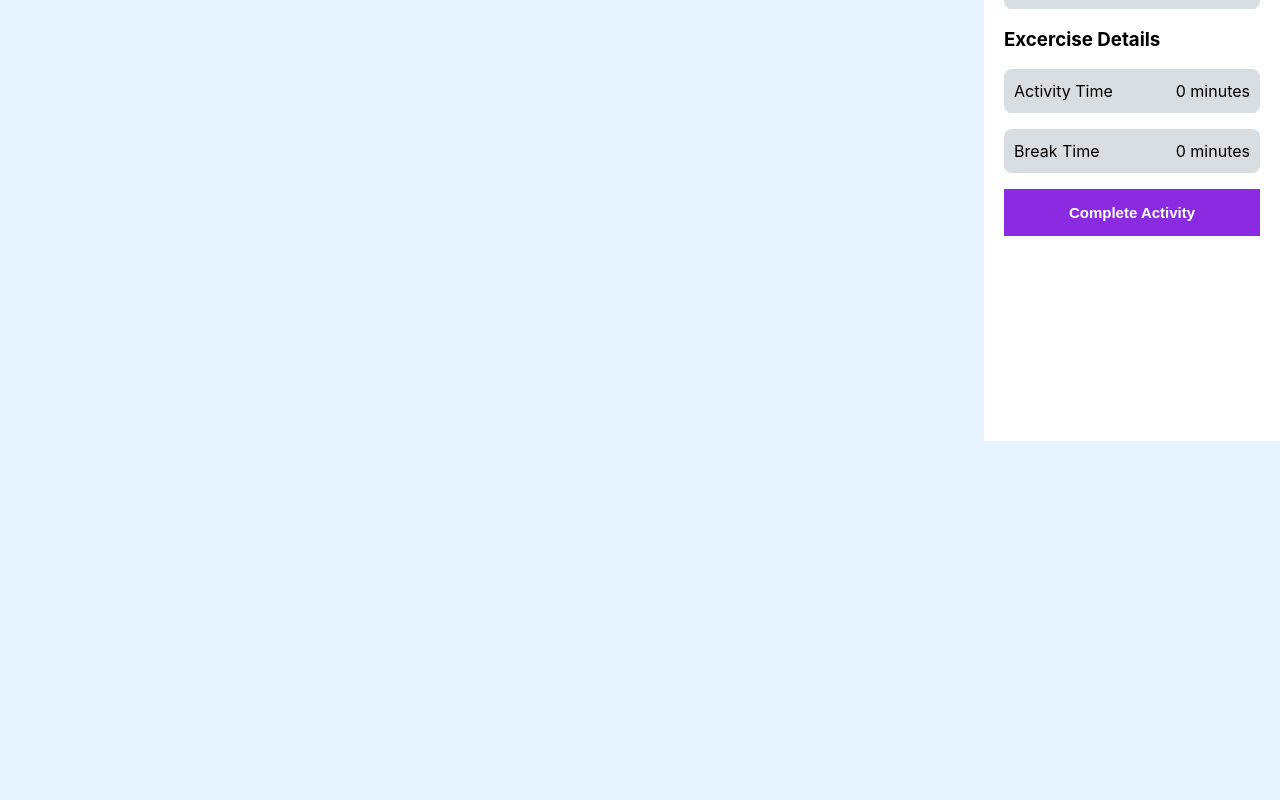
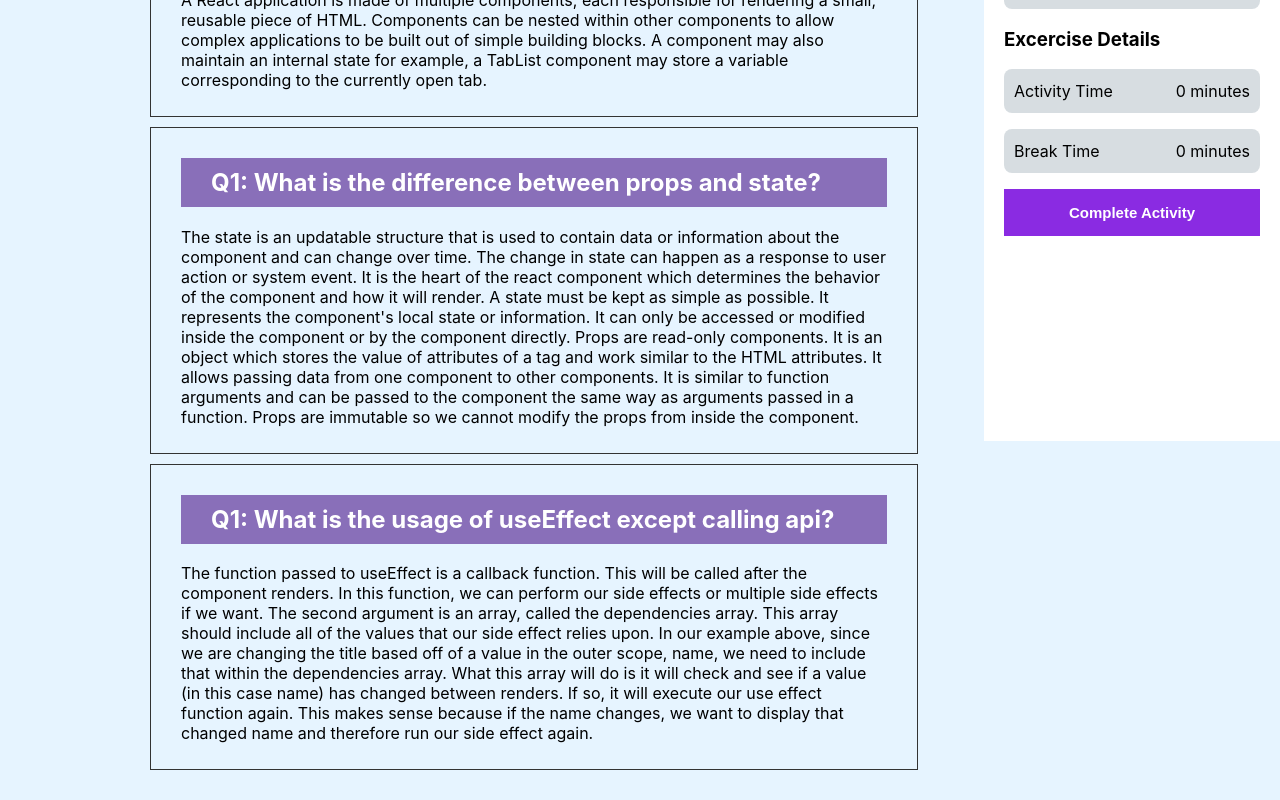
Before and after one commit to designer-mehedi/ultra-active-club-assignment, a React (Create React App) app: page / in a window 1280 px wide. Shown: the part 359-1159 px from the top of the page. Before the commit the page ends 800 px from the top, so only its background shows below. Built offline with nearby package versions, Linux system fonts and the light colour scheme; no server answers; the HTML template or start-up script is replaced by a standard one.

Commit message:
questions component updated

```diff
--- a/src/App.js
+++ b/src/App.js
@@ -1,12 +1,14 @@
 import './App.css';
 import Activities from './components/Activities/Activities';
 import Header from './components/Header/Header';
+import Questions from './components/Questions/Questions';
 
 function App() {
   return (
     <div className="App">
       <Header></Header>
       <Activities></Activities>
+      <Questions></Questions>
     </div>
   );
 }
--- a/src/components/Questions/Questions.css
+++ b/src/components/Questions/Questions.css
@@ -0,0 +1,23 @@
+.questions {
+    padding: 20px 150px;
+    width: 60%;
+}
+
+.question-set {
+    border: 1px solid #333;
+    margin-bottom: 10px;
+    padding: 10px 30px;
+}
+
+.question-set h2 {
+    background: rgb(137, 111, 185);
+    padding: 10px 30px;
+    color: #fff;
+}
+
+@media screen and (max-width: 576px) {
+    .questions {
+        width: 100%;
+        padding: 10px;
+    }
+}
--- a/src/components/Questions/Questions.js
+++ b/src/components/Questions/Questions.js
@@ -0,0 +1,31 @@
+import React from 'react';
+import './Questions.css';
+
+const Questions = () => {
+    return (
+        <div className="questions">
+            <div className="question-set">
+                <h2>Q1: How react works?</h2>
+                <p>React uses a declarative paradigm that makes it easier to reason about your application and aims to be both efficient and flexible. It designs simple views for each state in your application, and React will efficiently update and render just the right component when your data changes. The declarative view makes your code more predictable and easier to debug.
+                    A React application is made of multiple components, each responsible for rendering a small, reusable piece of HTML. Components can be nested within other components to allow complex applications to be built out of simple building blocks. A component may also maintain an internal state for example, a TabList component may store a variable corresponding to the currently open tab.</p>
+            </div>
+            <div className="question-set">
+                <h2>Q1: What is the difference between props and state?</h2>
+                <p>The state is an updatable structure that is used to contain data or information about the component and can change over time. The change in state can happen as a response to user action or system event. It is the heart of the react component which determines the behavior of the component and how it will render. A state must be kept as simple as possible. It represents the component's local state or information. It can only be accessed or modified inside the component or by the component directly.
+                    Props are read-only components. It is an object which stores the value of attributes of a tag and work similar to the HTML attributes. It allows passing data from one component to other components. It is similar to function arguments and can be passed to the component the same way as arguments passed in a function. Props are immutable so we cannot modify the props from inside the component.
+                </p>
+            </div>
+            <div className="question-set">
+                <h2>Q1: What is the usage of useEffect except calling api?</h2>
+                <p>The function passed to useEffect is a callback function. This will be called after the component renders.
+                    In this function, we can perform our side effects or multiple side effects if we want.
+                    The second argument is an array, called the dependencies array. This array should include all of the values that our side effect relies upon.
+                    In our example above, since we are changing the title based off of a value in the outer scope, name, we need to include that within the dependencies array.
+                    What this array will do is it will check and see if a value (in this case name) has changed between renders. If so, it will execute our use effect function again.
+                    This makes sense because if the name changes, we want to display that changed name and therefore run our side effect again.</p>
+            </div>
+        </div>
+    );
+};
+
+export default Questions;
```
